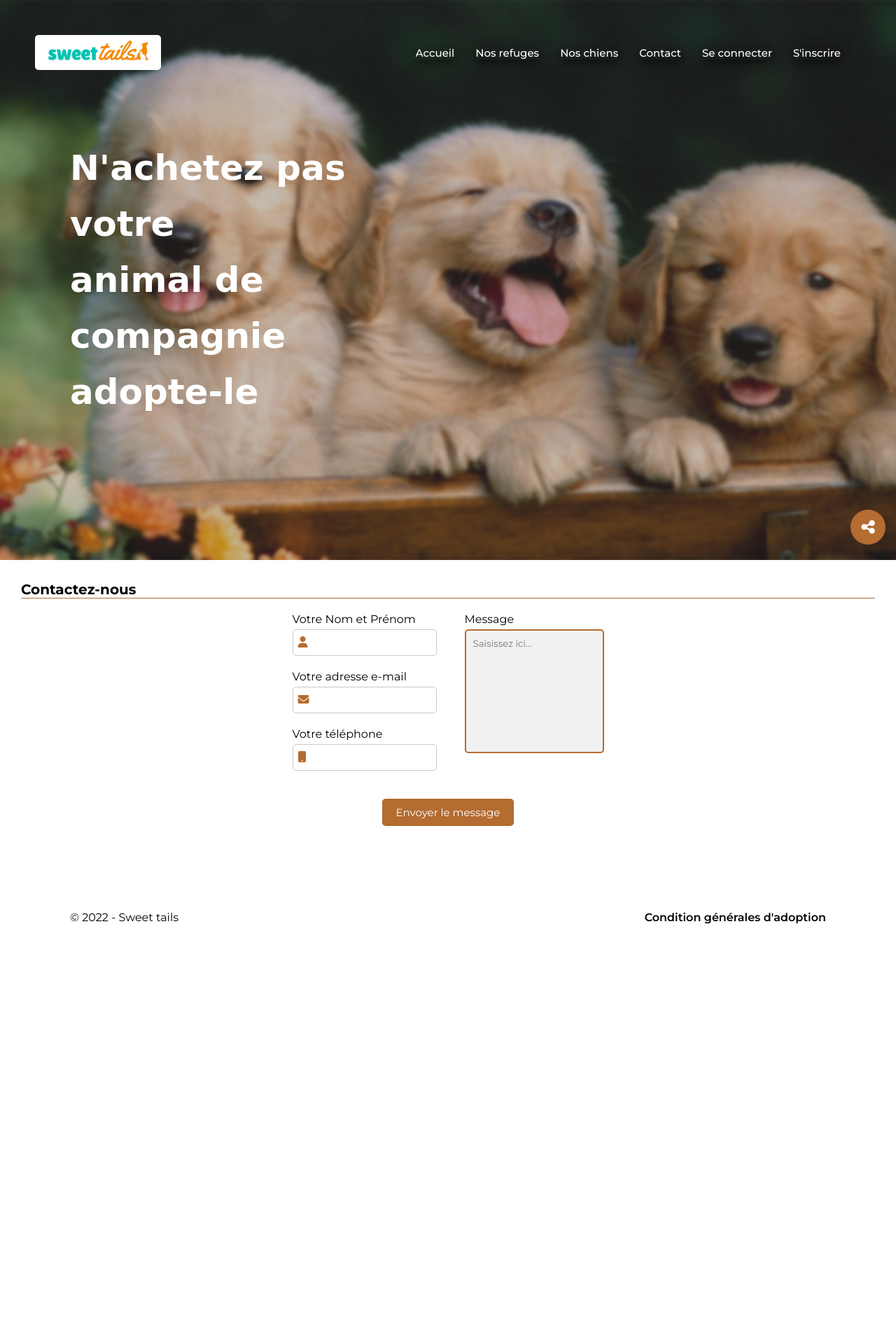
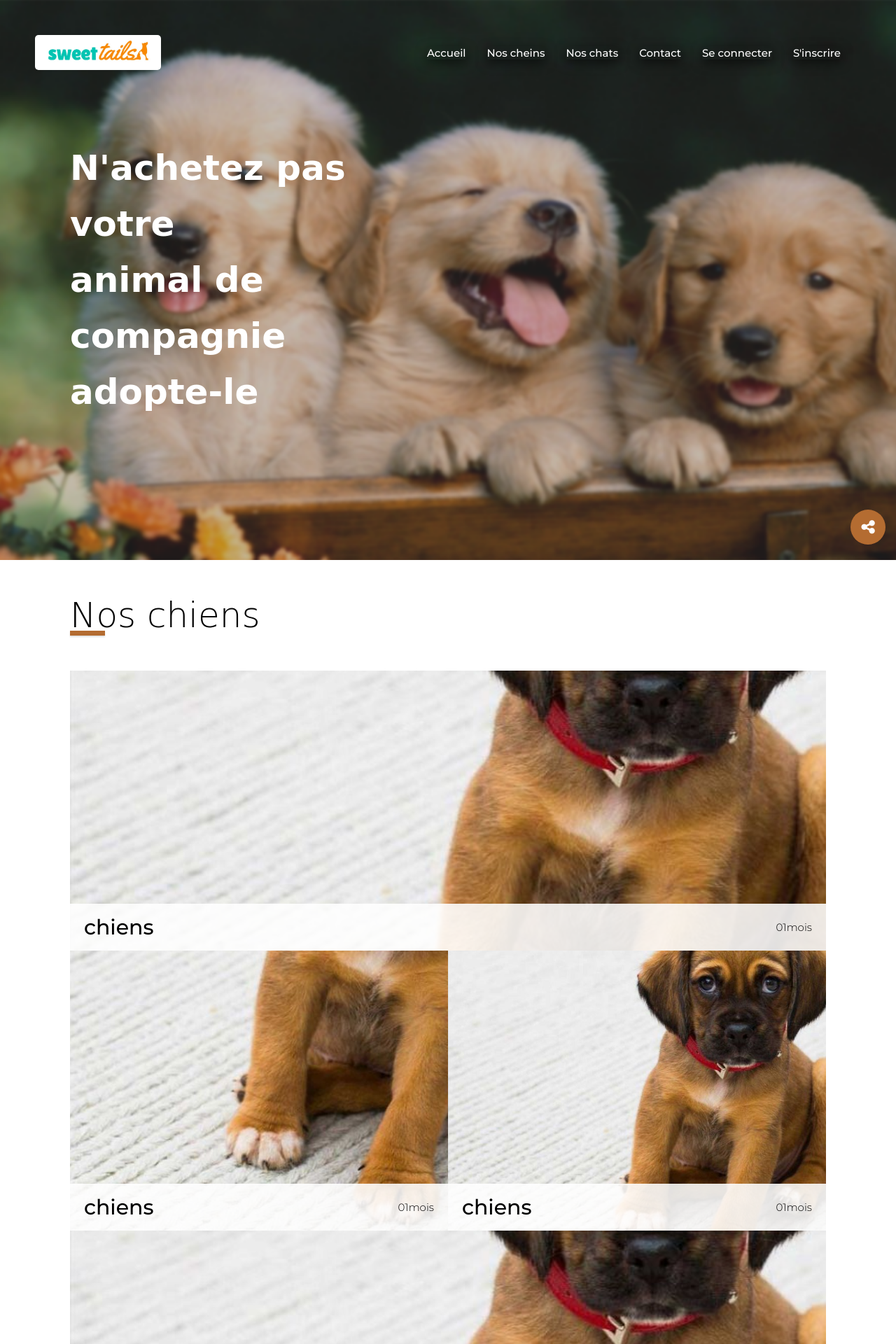
Before and after one commit to touXik/tpihm-l3, a PHP site: page / in a window 1280 px wide. Shown: the top 1920 px of the page at 70% size. Before the commit the page ends 1320 px from the top, so only its background shows below. Run offline with PHP 8.4, Linux system fonts and the light colour scheme; some libraries are stand-ins or nearby versions.

Commit message:
version3

```diff
--- a/css/styles.css
+++ b/css/styles.css
@@ -99,6 +99,170 @@
     font-weight: 30px;
 }
 
+/*---------------------------------------------------------------------------------------------------*/
+
+
+
+.section-title {
+    position: relative;
+    font-family: "Abril Fatface", cursive;
+    font-size: 50px;
+    font-weight: 100;
+}
+
+.section-title::before {
+    content: "";
+    position: absolute;
+    width: 50px;
+    height: 7px;
+    background: #b46c31;
+    bottom: 0;
+    box-shadow: 0 2px 2px #0000001F;
+}
+
+
+
+
+.animeux-box::before {
+    content: "ADOPTE-MOI";
+    position: absolute;
+    width: 100%;
+    height: 100%;
+    background: #FFFFFFDF;
+    display: flex;
+    justify-content: center;
+    align-items: center;
+    left: -100%;
+    transition: left 0.4s;
+    font-size: 25px;
+    font-weight: 500;
+}
+
+.animeux-box:hover::before {
+    left: 0;
+}
+
+.animeux-bio {
+    position: absolute;
+    bottom: 0;
+    display: flex;
+    background: #FFFFFFDF;
+    width: 100%;
+    justify-content: space-between;
+    align-items: center;
+    padding: 15px 20px;
+    flex-wrap: wrap;
+}
+
+.animeux-name {
+    font-weight: 500;
+    font-size: 30px;
+}
+
+.animeux-age {
+    font-weight: 300;
+    font-size: 15px;
+}
+
+.animeux-container {
+    padding: 0 100px;
+    min-height: 150vh;
+    margin-top: 50px;
+}
+
+.grid-animeux{
+    margin-top: 50px;
+    display: grid;
+    grid-template-columns: repeat(4, 1fr);
+    grid-template-rows: repeat(4, 400px);
+}
+
+.animeux-grid1 {
+    background: url(../images/nos_chiens/1.jpeg);
+    grid-column:1/3 ;
+    grid-row: 1/ 3;
+}
+
+.animeux-grid2 {
+    background: url(../images/nos_chiens/1.jpeg);
+    grid-column: 3/5;
+}
+
+.animeux-grid3 {
+    background: url(../images/nos_chiens/1.jpeg);
+    grid-column: 3/5;
+}
+
+.animeux-grid4 {
+    background: url(../images/nos_chiens/1.jpeg);
+    grid-column: 1/5;
+    grid-row: 3/4;
+}
+
+.animeux-grid5 {
+    background: url(../images/nos_chiens/1.jpeg);
+    grid-column: 1/5;
+    grid-row: 1;
+}
+
+.animeux-grid6 {
+    background: url(../images/nos_chiens/1.jpeg);
+    grid-column: 1/5;
+    grid-row: 4/5;
+}
+
+.animeux-box {
+    position: relative;
+    background-size: cover;
+    background-position: center;
+    cursor: pointer;
+    text-decoration: none;
+    color: black;
+    overflow: hidden;
+    transition: background 0.4s;
+}
+
+.no-grid {
+    height: 500px;
+    flex: 1;
+    min-width: 350px;
+}
+/*------------------------------------------------------------------------------------------------*/
+
+.animeux-grid7 {
+  background: url(../images/nos_chats/6.jpeg);
+  grid-column: 1 / 3;
+  grid-row: 1 / 3;
+}
+
+.animeux-grid8 {
+  background: url(../images/nos_chats/6.jpeg);
+  grid-column: 3 / 5;
+}
+
+.animeux-grid9 {
+  background: url(../images/nos_chats/6.jpeg);
+  grid-column: 3 / 5;
+}
+
+.animeux-grid10 {
+  background: url(../images/nos_chats/6.jpeg);
+  grid-column: 1;
+  grid-row: 3 / 5;
+}
+
+.animeux-grid11{
+  background: url(../images/nos_chats/6.jpeg);
+  grid-column: 2 / 4;
+  grid-row: 3 / 5;
+}
+
+.animeux-grid12 {
+  background: url(../images/nos_chats/6.jpeg);
+  grid-column: 4;
+  grid-row: 3 / 5;
+}
+
 
  /*----------------------------------------------------------------------------------------------*/
 .footer {
@@ -188,7 +352,7 @@
         position: absolute;
         width: 100%;
         height: 50vh;
-        background: white;
+        background: #b46c31;
         left: 0;
         top: -50vh;
         transition: top 0.4s ease-in-out;
--- a/index.html
+++ b/index.html
@@ -22,10 +22,10 @@
                     <a href="#" data-text="Accueil">Accueil</a>
                 </li>
                 <li>
-                    <a href="#refuges" data-text="Nos refuges">Nos refuges</a>
+                    <a href="#chiens" data-text="Nos chiens">Nos cheins</a>
                 </li>
                 <li>
-                    <a href="#chiens" data-text="Nos chiens">Nos chiens</a>
+                    <a href="#chats" data-text="Nos chats">Nos chats</a>
                 </li>
                  <li>
                     <a href="#contact" data-text="contact">Contact</a>
@@ -47,10 +47,91 @@
         </div>
     </section>
 <!------------------------------------------------------------------------------------------------------>
+            <section id="chiens" class="animeux-container">
+        <h1 class="section-title">Nos chiens </h1>
+        <div class="grid-animeux">
+            <a href="#" class="animeux-box grid animeux-grid1">
+                <div class="animeux-bio">
+                    <h1 class="animeux-name">chiens</h1>
+                    <h3 class="animeux-age">01mois</h3>
+                </div>
+            </a>
+            <a href="#" class="animeux-box grid animeux-grid2">
+                <div class="animeux-bio">
+                    <h1 class="animeux-name">chiens</h1>
+                    <h3 class="animeux-age">01mois</h3>
+                </div>
+            </a>
+             <a href="#" class="animeux-box grid animeux-grid3">
+                <div class="animeux-bio">
+                    <h1 class="animeux-name">chiens</h1>
+                    <h3 class="animeux-age">01mois</h3>
+                </div>
+            </a>
+            <a href="#" class="animeux-box grid animeux-grid4">
+                <div class="animeux-bio">
+                    <h1 class="animeux-name">chiens</h1>
+                    <h3 class="animeux-age">01mois</h3>
+                </div>
+            </a>
+            <a href="#" class="animeux-box grid animeux-grid5">
+                <div class="animeux-bio">
+                    <h1 class="animeux-name">chiens</h1>
+                    <h3 class="animeux-age">01mois</h3>
+                </div>
+            </a>
+            <a href="#" class="animeux-box grid animeux-grid6">
+                <div class="animeux-bio">
+                    <h1 class="animeux-name">chiens</h1>
+                    <h3 class="animeux-age">01mois</h3>
+                </div>
+            </a>
+        </div>
+    </section>
 
 
 <!------------------------------------------------------------------------------------------------------>
-
+<section id="chats" class="animeux-container">
+    <h1 class="section-title">Nos chats</h1>
+    <div class="grid-animeux">
+        <a href="#" class="animeux-box grid animeux-grid7">
+            <div class="animeux-bio">
+                <h1 class="animeux-name">chats</h1>
+                <h3 class="animeux-age">01mois</h3>
+            </div>
+        </a>
+        <a href="#" class="animeux-box grid animeux-grid8">
+            <div class="animeux-bio">
+                <h1 class="animeux-name">chats</h1>
+                <h3 class="animeux-age">01mois</h3>
+            </div>
+        </a>
+         <a href="#" class="animeux-box grid animeux-grid9">
+            <div class="animeux-bio">
+                <h1 class="animeux-name">chats</h1>
+                <h3 class="animeux-age">01mois</h3>
+            </div>
+        </a>
+        <a href="#" class="animeux-box grid animeux-grid10">
+            <div class="animeux-bio">
+                <h1 class="animeux-name">chats</h1>
+                <h3 class="animeux-age">01mois</h3>
+            </div>
+        </a>
+        <a href="#" class="animeux-box grid animeux-grid11">
+            <div class="animeux-bio">
+                <h1 class="animeux-name">chats</h1>
+                <h3 class="animeux-age">01mois</h3>
+            </div>
+        </a>
+        <a href="#" class="animeux-box grid animeux-grid12">
+            <div class="animeux-bio">
+                <h1 class="animeux-name">chats</h1>
+                <h3 class="animeux-age">01mois</h3>
+            </div>
+        </a>
+    </div>
+</section>
 
 <!------------------------------------------------------------------------------------------------------>
 
@@ -67,7 +148,7 @@
 
     </section>
 <!------------------------------------------------------------------------------------------------------>
-     <form id="contact" method="post">   <!-- php  action="../back/contact.php"  -->
+     <form id="contact" method="post">  <!-- php  action="../back/contact.php"  -->
       <h1>Contactez-nous</h1>
       <div class="separation"></div>
       <div class="corps-formulaire">
--- a/js/js.js
+++ b/js/js.js
@@ -11,3 +11,11 @@ toggle.addEventListener('click', () => {
 });
 
 //------------------------------------------------------------------------------
+
+const burgerContainer = document.querySelector('.burger-container');
+        const navLinks = document.querySelector('.nav-links');
+
+        burgerContainer.addEventListener('click', () => {
+            burgerContainer.classList.toggle('active');
+            navLinks.classList.toggle('active');
+        })
```
Also changed, not shown: images/nos_chats/6.jpeg (added), images/nos_chiens/1.jpeg (added).
